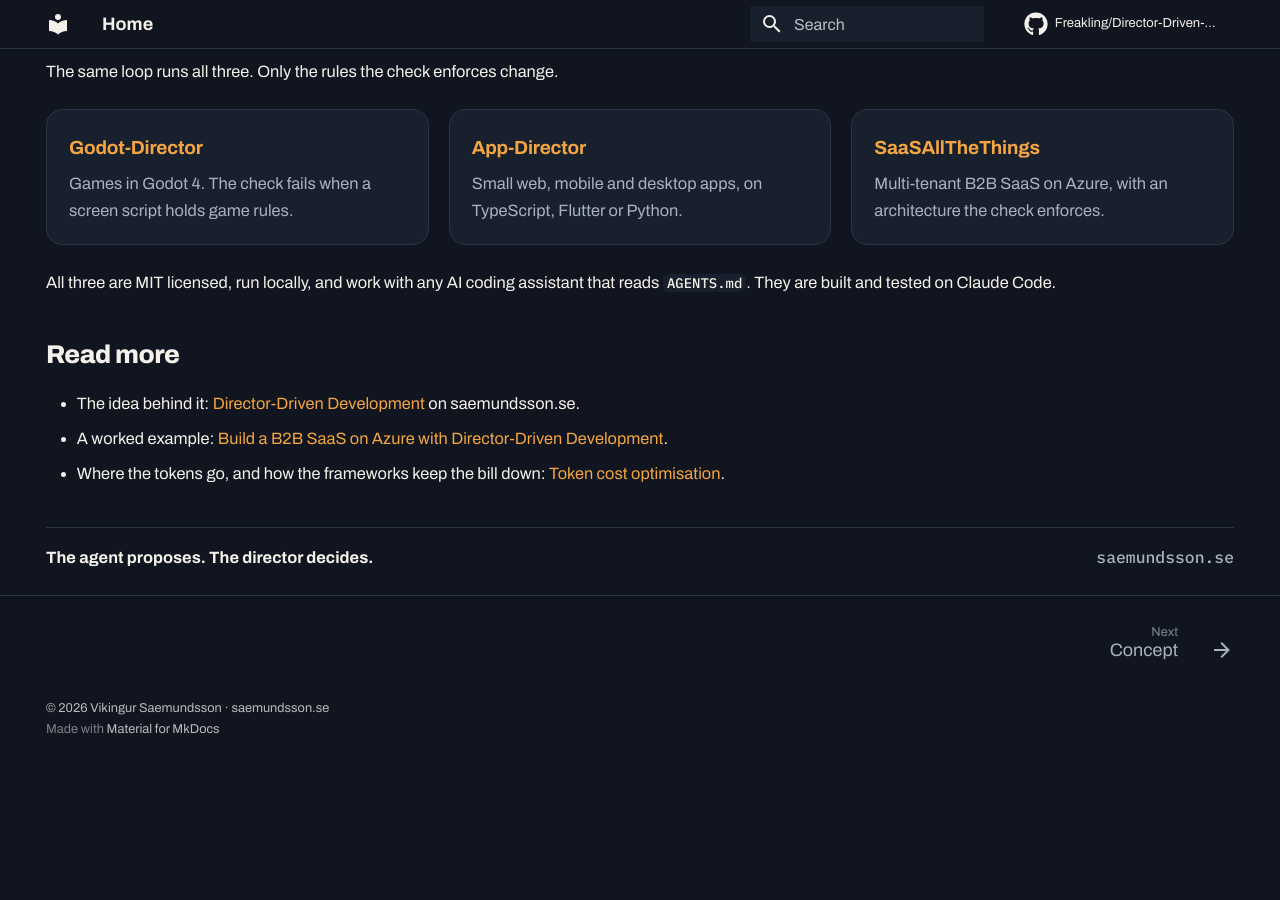
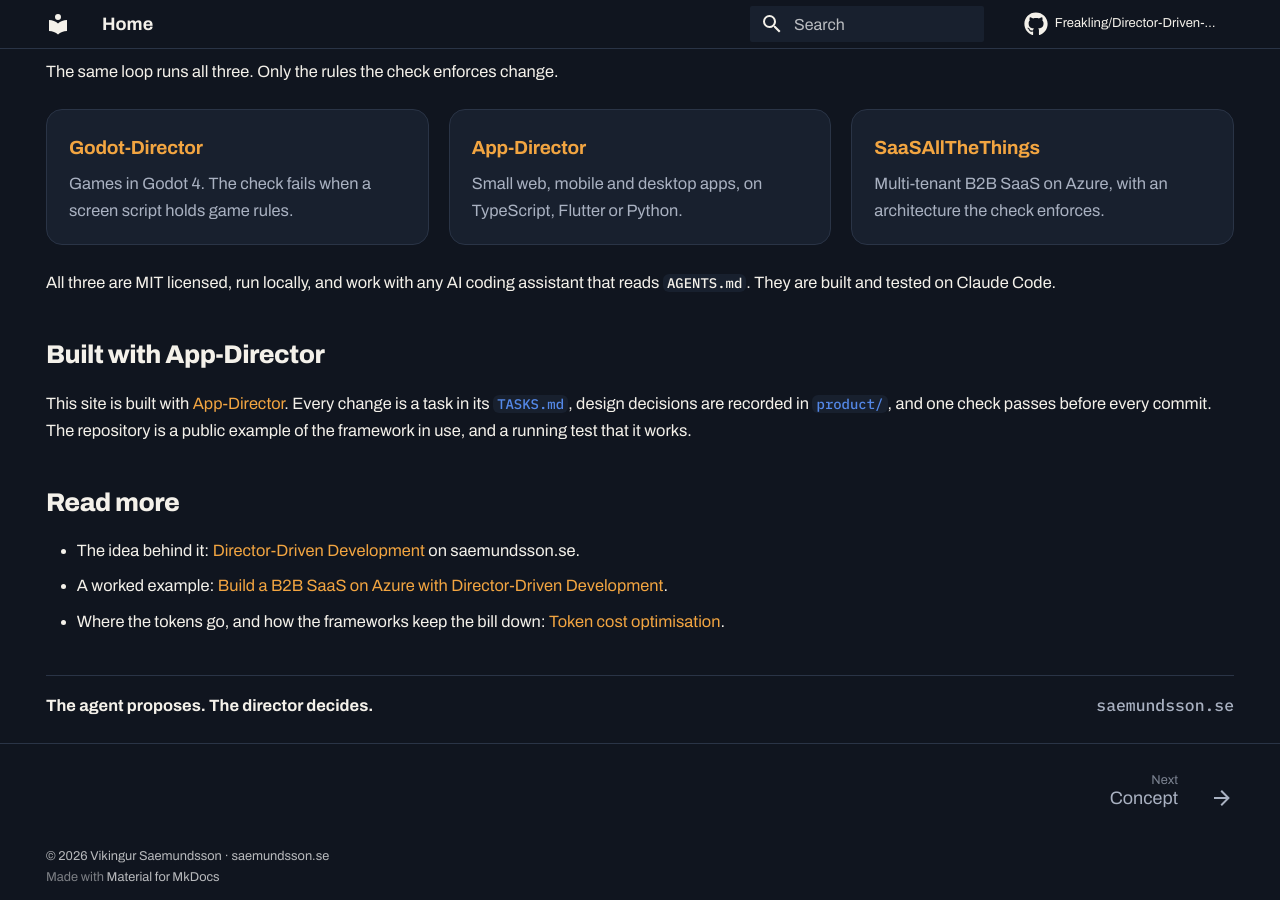
Before and after one commit to Freakling/Director-Driven-Development, an MkDocs documentation site: the page built from docs/index.md, in a window 1280 px wide and 900 px high, scrolled down 955 px. Built offline with MkDocs 1.6.1 and Material for MkDocs 9.7.7, drawn with Linux system fonts in a browser that asks for light colours; comment, search, counter and statistics services are not loaded; before the commit the page ends 1707 px from its top, so only the background shows below that.

Commit message:
docs: say the site is built with App-Director
A section on the home page and in the README shows the repo as a public example
of App-Director and a running test that it works. The README also names the
recursive orchestrator plan, and its selftest note now describes the framework
clone cache.

Co-Authored-By: Claude Opus 5.5 <noreply@anthropic.com>

```diff
--- a/docs/index.md
+++ b/docs/index.md
@@ -93,6 +93,10 @@ Multi-tenant B2B SaaS on Azure, with an architecture the check enforces.
 
 All three are MIT licensed, run locally, and work with any AI coding assistant that reads `AGENTS.md`. They are built and tested on Claude Code.
 
+## Built with App-Director
+
+This site is built with [App-Director](frameworks/app-director.md). Every change is a task in its [`TASKS.md`](https://github.com/Freakling/Director-Driven-Development/blob/main/TASKS.md), design decisions are recorded in [`product/`](https://github.com/Freakling/Director-Driven-Development/tree/main/product), and one check passes before every commit. The repository is a public example of the framework in use, and a running test that it works.
+
 ## Read more
 
 - The idea behind it: [Director-Driven Development](https://saemundsson.se/2026/10/07/director-driven-development/) on saemundsson.se.
```
Also changed, not shown: README.md (+7 -1 lines).
